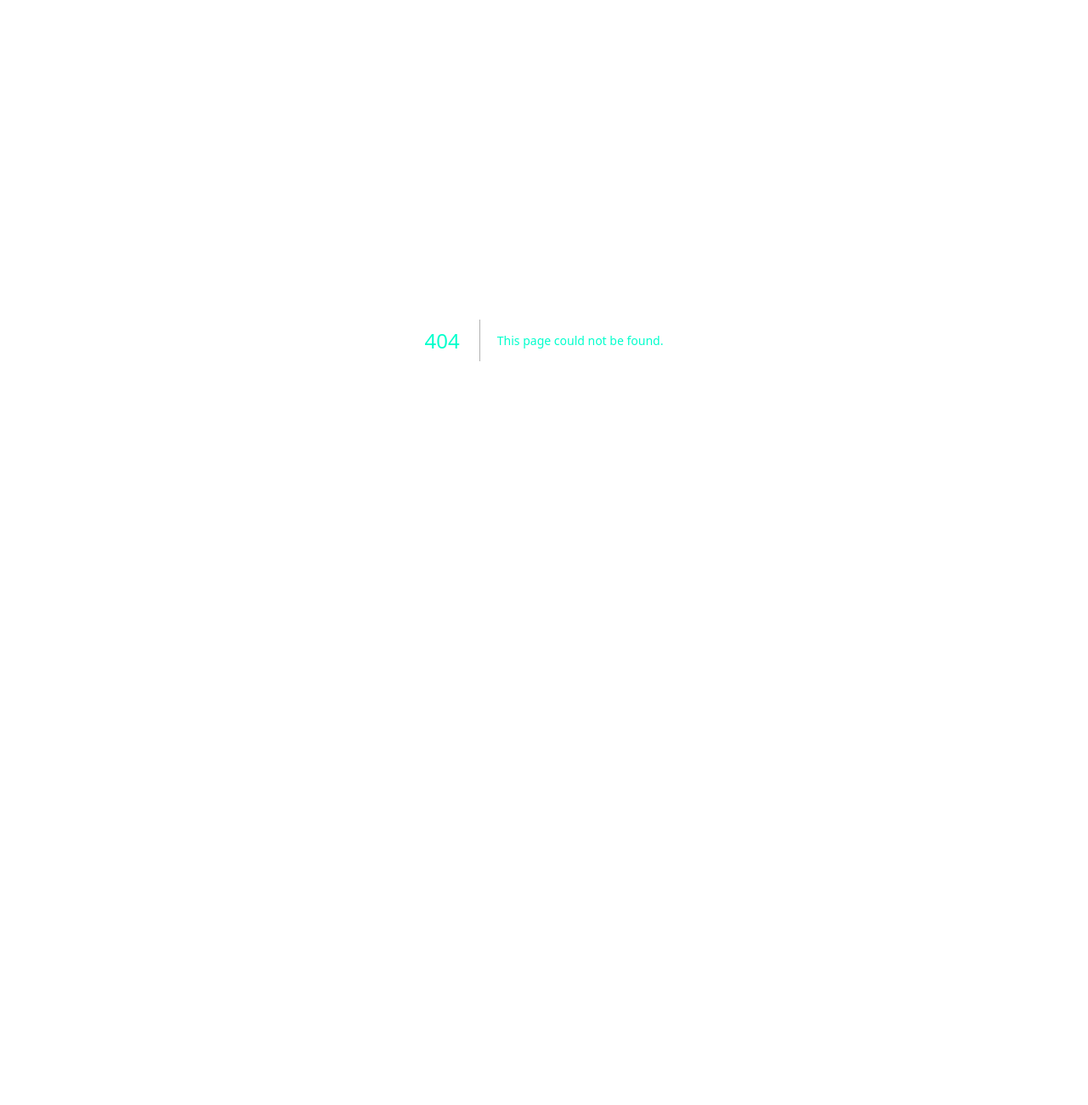
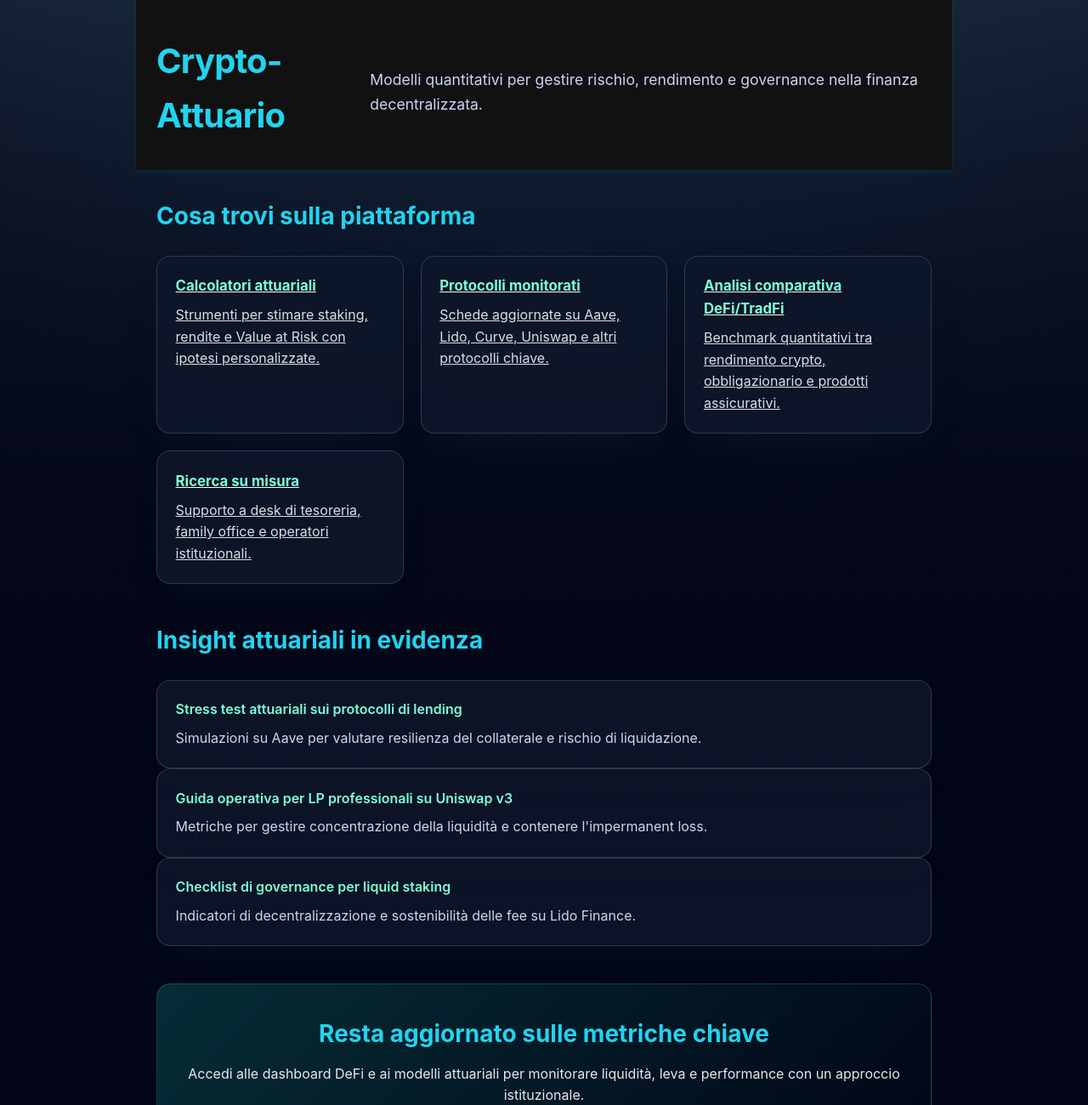
Before and after one commit to pietroscik/crypto-attuario, a Next.js app: page /index.amp in a window 1280 px wide. Before the commit this address had no page. Shown: the top 1300 px of the page at 85% size. Before the commit the page ends 800 px from the top, so only its background shows below. Built offline with nearby package versions, Linux system fonts and the light colour scheme.

Commit message:
Refine AMP page styling

```diff
--- a/pages/_app.js
+++ b/pages/_app.js
@@ -1,13 +1,15 @@
-import '../styles/style.css'
+import "../styles/style.css"
 import Head from "next/head"
 import Script from "next/script"
 import { useEffect } from "react"
 import { useRouter } from "next/router"
+import { useAmp } from "next/amp"
 
 const GA_MEASUREMENT_ID = 'G-7SBJ3PN329'
 
 export default function MyApp({ Component, pageProps }) {
   const router = useRouter()
+  const isAmp = useAmp()
 
   useEffect(() => {
     const handleRouteChange = (url) => {
@@ -22,6 +24,8 @@ export default function MyApp({ Component, pageProps }) {
   }, [router.events])
 
   return (
+    <>
+      {!isAmp && (
         <>
           {/* Google Analytics */}
           <Script
@@ -42,6 +46,8 @@ export default function MyApp({ Component, pageProps }) {
               `,
             }}
           />
+        </>
+      )}
 
       <Head>
         <meta
--- /dev/null
+++ b/pages/index.amp.js
@@ -0,0 +1,306 @@
+import Head from "next/head"
+
+export const config = { amp: true }
+
+const highlights = [
+  {
+    title: "Stress test attuariali sui protocolli di lending",
+    description:
+      "Simulazioni su Aave per valutare resilienza del collaterale e rischio di liquidazione.",
+    href: "/protocols/aave",
+  },
+  {
+    title: "Guida operativa per LP professionali su Uniswap v3",
+    description:
+      "Metriche per gestire concentrazione della liquidità e contenere l'impermanent loss.",
+    href: "/protocols/uniswap",
+  },
+  {
+    title: "Checklist di governance per liquid staking",
+    description:
+      "Indicatori di decentralizzazione e sostenibilità delle fee su Lido Finance.",
+    href: "/protocols/lido",
+  },
+]
+
+const services = [
+  {
+    title: "Calcolatori attuariali",
+    description:
+      "Strumenti per stimare staking, rendite e Value at Risk con ipotesi personalizzate.",
+    href: "/staking",
+  },
+  {
+    title: "Protocolli monitorati",
+    description:
+      "Schede aggiornate su Aave, Lido, Curve, Uniswap e altri protocolli chiave.",
+    href: "/defi",
+  },
+  {
+    title: "Analisi comparativa DeFi/TradFi",
+    description:
+      "Benchmark quantitativi tra rendimento crypto, obbligazionario e prodotti assicurativi.",
+    href: "/confronto",
+  },
+  {
+    title: "Ricerca su misura",
+    description:
+      "Supporto a desk di tesoreria, family office e operatori istituzionali.",
+    href: "/sponsor",
+  },
+]
+
+export default function HomeAmp() {
+  return (
+    <>
+      <Head>
+        <title>Crypto-Attuario • Ricerca attuariale DeFi (AMP)</title>
+        <meta
+          name="description"
+          content="Modelli attuariali, dati on-chain e benchmark per decisioni informate nella DeFi."
+        />
+        <script
+          async
+          custom-element="amp-auto-ads"
+          src="https://cdn.ampproject.org/v0/amp-auto-ads-0.1.js"
+        ></script>
+        <style amp-custom="">{`
+          :root {
+            --bg: #020617;
+            --bg-soft: rgba(15, 23, 42, 0.85);
+            --border: rgba(148, 163, 184, 0.25);
+            --accent: #22d3ee;
+            --accent-soft: #7fffd4;
+            --text-primary: #f8fafc;
+            --text-secondary: #cbd5f5;
+          }
+
+          *,
+          *::before,
+          *::after {
+            box-sizing: border-box;
+          }
+
+          body {
+            margin: 0;
+            font-family: "Inter", -apple-system, BlinkMacSystemFont, "Segoe UI", sans-serif;
+            background: radial-gradient(120% 120% at 50% -20%, rgba(34, 211, 238, 0.18), transparent 55%),
+              linear-gradient(180deg, rgba(15, 23, 42, 0.95) 0%, rgba(2, 6, 23, 0.98) 60%, var(--bg) 100%);
+            color: var(--text-primary);
+            min-height: 100vh;
+          }
+
+          a {
+            color: inherit;
+          }
+
+          .page-shell {
+            display: flex;
+            flex-direction: column;
+            min-height: 100vh;
+            background: linear-gradient(180deg, rgba(15, 23, 42, 0.4) 0%, rgba(2, 6, 23, 0.9) 40%, var(--bg) 100%);
+          }
+
+          .page-header,
+          main,
+          footer {
+            width: 100%;
+            max-width: 960px;
+            margin: 0 auto;
+            padding-left: 1.5rem;
+            padding-right: 1.5rem;
+          }
+
+          .page-header {
+            padding-top: 2.5rem;
+            padding-bottom: 1.5rem;
+          }
+
+          .page-title {
+            font-size: 2.5rem;
+            margin: 0 0 0.5rem;
+            color: var(--accent);
+            letter-spacing: -0.02em;
+          }
+
+          .page-subtitle {
+            margin: 0;
+            font-size: 1.1rem;
+            line-height: 1.65;
+            color: var(--text-secondary);
+          }
+
+          main {
+            flex: 1 0 auto;
+            padding-bottom: 3.5rem;
+          }
+
+          h2 {
+            font-size: 1.75rem;
+            color: var(--accent);
+            margin-bottom: 0.75rem;
+          }
+
+          .section {
+            margin-bottom: 2.75rem;
+          }
+
+          .card-grid {
+            display: grid;
+            grid-template-columns: repeat(auto-fit, minmax(220px, 1fr));
+            gap: 1.25rem;
+            margin-top: 1.5rem;
+          }
+
+          .card,
+          .list-card {
+            border: 1px solid var(--border);
+            border-radius: 16px;
+            padding: 1.35rem;
+            background: var(--bg-soft);
+            box-shadow: 0 20px 40px -24px rgba(15, 23, 42, 0.9);
+            transition: border-color 180ms ease, transform 180ms ease;
+          }
+
+          .card:hover,
+          .list-card:hover {
+            border-color: var(--accent);
+            transform: translateY(-3px);
+          }
+
+          .card-title {
+            margin: 0 0 0.5rem;
+            color: var(--accent-soft);
+            font-size: 1.05rem;
+          }
+
+          .card-text {
+            margin: 0;
+            line-height: 1.6;
+            color: var(--text-primary);
+            opacity: 0.88;
+          }
+
+          .callout-text {
+            opacity: 0.92;
+          }
+
+          .list {
+            list-style: none;
+            padding: 0;
+            margin: 1.5rem 0 0;
+          }
+
+          .list-link {
+            text-decoration: none;
+            color: var(--accent-soft);
+            font-weight: 600;
+            display: inline-block;
+          }
+
+          .list-text {
+            margin: 0.5rem 0 0;
+            line-height: 1.6;
+            color: var(--text-secondary);
+          }
+
+          .callout {
+            text-align: center;
+            border-radius: 16px;
+            background: linear-gradient(135deg, rgba(15, 118, 110, 0.35), rgba(2, 6, 23, 0.95));
+            border: 1px solid rgba(34, 211, 238, 0.25);
+            padding: 2.25rem 2rem;
+          }
+
+          footer {
+            padding-top: 2rem;
+            padding-bottom: 2.5rem;
+            text-align: center;
+            font-size: 0.9rem;
+            border-top: 1px solid rgba(15, 23, 42, 0.65);
+            color: rgba(226, 232, 240, 0.8);
+          }
+
+          footer p {
+            margin: 0;
+          }
+
+          footer p + p {
+            margin-top: 0.65rem;
+            color: rgba(148, 163, 184, 0.85);
+          }
+
+          @media (max-width: 640px) {
+            .page-header {
+              padding-top: 2rem;
+            }
+
+            .page-title {
+              font-size: 2.1rem;
+            }
+
+            main {
+              padding-bottom: 3rem;
+            }
+          }
+        `}</style>
+      </Head>
+
+      <amp-auto-ads
+        type="adsense"
+        data-ad-client="ca-pub-8531177897035530"
+      ></amp-auto-ads>
+
+      <div className="page-shell">
+        <header className="page-header">
+          <h1 className="page-title">Crypto-Attuario</h1>
+          <p className="page-subtitle">
+            Modelli quantitativi per gestire rischio, rendimento e governance nella finanza
+            decentralizzata.
+          </p>
+        </header>
+
+        <main>
+          <section className="section">
+            <h2>Cosa trovi sulla piattaforma</h2>
+            <div className="card-grid">
+              {services.map((service) => (
+                <a key={service.title} href={service.href} className="card">
+                  <h3 className="card-title">{service.title}</h3>
+                  <p className="card-text">{service.description}</p>
+                </a>
+              ))}
+            </div>
+          </section>
+
+          <section className="section">
+            <h2>Insight attuariali in evidenza</h2>
+            <ul className="list">
+              {highlights.map((item) => (
+                <li key={item.title} className="list-card">
+                  <a href={item.href} className="list-link">
+                    {item.title}
+                  </a>
+                  <p className="list-text">{item.description}</p>
+                </li>
+              ))}
+            </ul>
+          </section>
+
+          <section className="callout">
+            <h2>Resta aggiornato sulle metriche chiave</h2>
+            <p className="card-text callout-text">
+              Accedi alle dashboard DeFi e ai modelli attuariali per monitorare liquidità, leva e
+              performance con un approccio istituzionale.
+            </p>
+          </section>
+        </main>
+
+        <footer>
+          <p>© {new Date().getFullYear()} Crypto-Attuario</p>
+          <p>Le informazioni hanno finalità educative e non costituiscono consulenza finanziaria.</p>
+        </footer>
+      </div>
+    </>
+  )
+}
```
Lines whose indentation alone changed are shown as unchanged.
